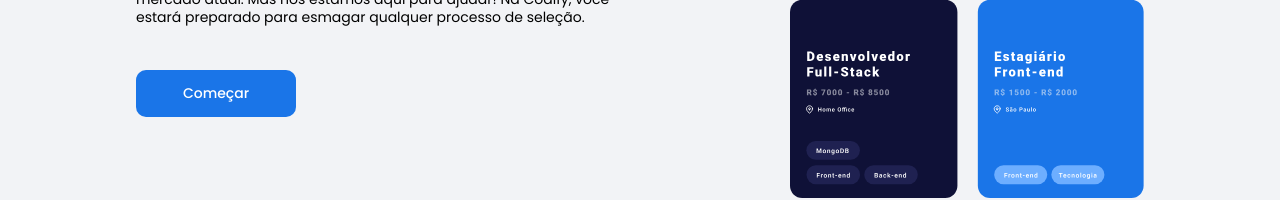
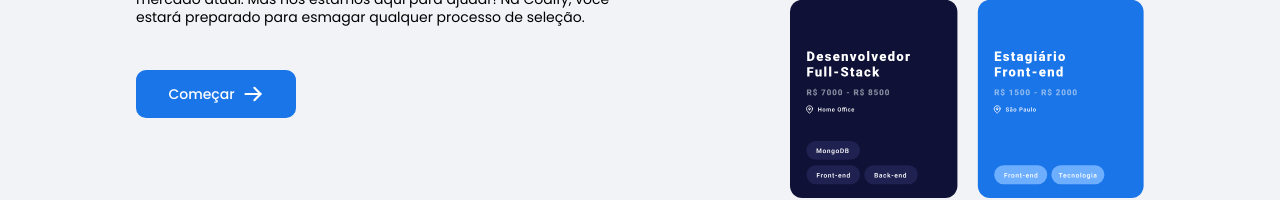
Before and after one commit to DavidAugustoo/codify-frontend, a React (Vite) app: page / in a window 1280 px wide. Shown: the part 432-632 px from the top of the page. Built offline with nearby package versions, Linux system fonts and the light colour scheme.

Commit message:
refactor: component Button

```diff
--- a/src/components/Button/styles.js
+++ b/src/components/Button/index.js
@@ -1,6 +1,6 @@
 import styled from 'styled-components'
 
-export const ButtonStyle = styled.a`
+export const Button = styled.a`
   background-color: ${({ theme, backgroundColor }) =>
     theme.colors[`${backgroundColor}`]};
   border: none;
@@ -12,6 +12,13 @@ export const ButtonStyle = styled.a`
   text-align: center;
   font-weight: 500;
 
+  display: flex;
+  justify-content: center;
+  align-items: center;
+  gap: 0.5rem;
+
+  cursor: pointer;
+
   &:hover {
     background-color: ${({ theme, hoverBackgroundColor }) =>
       theme.colors[`${hoverBackgroundColor}`]};
--- a/src/components/Button/index.jsx
+++ /dev/null
@@ -1,14 +0,0 @@
-import { ButtonStyle } from './styles'
-
-export function Button(props) {
-  return (
-    <ButtonStyle
-      href={props.path}
-      backgroundColor={props.backgroundColor}
-      hoverBackgroundColor={props.hoverBackgroundColor}
-      textColor={props.textColor}
-    >
-      {props.title}
-    </ButtonStyle>
-  )
-}
--- a/src/pages/LandingPage/components/Header/components/ButtonsContainer/index.jsx
+++ b/src/pages/LandingPage/components/Header/components/ButtonsContainer/index.jsx
@@ -25,12 +25,13 @@ export function ButtonsArea() {
       {Buttons.map((button) => (
         <Button
           key={button.path}
-          title={button.title}
           path={button.path}
           backgroundColor={button.backgroundColor}
           hoverBackgroundColor={button.hoverBackgroundColor}
           textColor={button.textColor}
-        />
+        >
+          {button.title}
+        </Button>
       ))}
     </ButtonsContainer>
   )
--- a/src/pages/LandingPage/components/Intro/index.jsx
+++ b/src/pages/LandingPage/components/Intro/index.jsx
@@ -5,9 +5,11 @@ import {
   IntroDescripton,
   IntroImageContainer,
 } from './styles'
-import { Button } from '../../../../components/Button'
+// import { Button } from '../../../../components/Button'
 
 import introImg from '../../../../assets/intro-image.svg'
+import { Button } from '../../../../components/Button'
+import { ArrowRight } from 'phosphor-react'
 
 const Buttons = [
   {
@@ -44,7 +46,9 @@ export function Intro() {
               backgroundColor={button.backgroundColor}
               hoverBackgroundColor={button.hoverBackgroundColor}
               textColor={button.textColor}
-            />
+            >
+              Começar <ArrowRight size={22} weight="bold" />
+            </Button>
           ))}
         </IntroDescripton>
 
```
